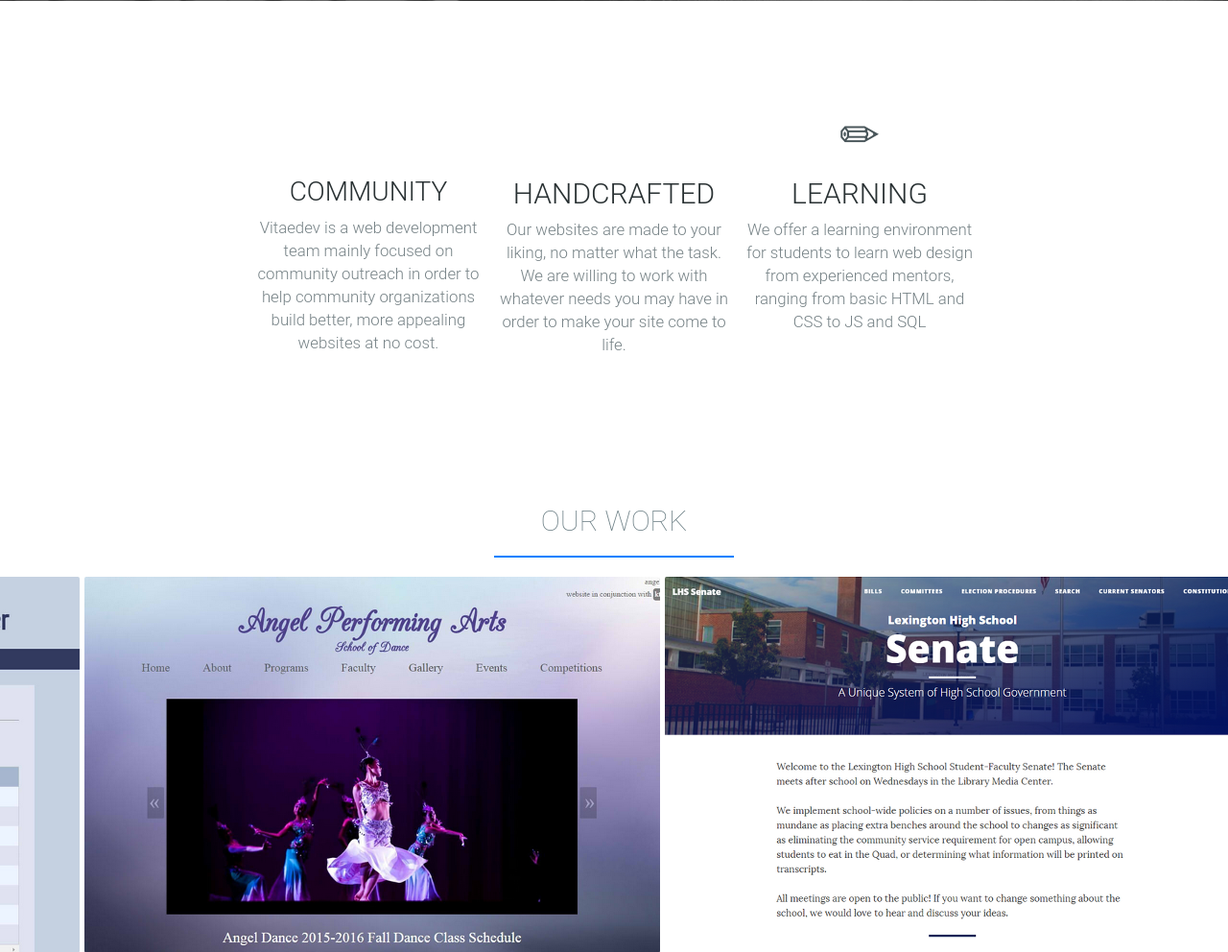
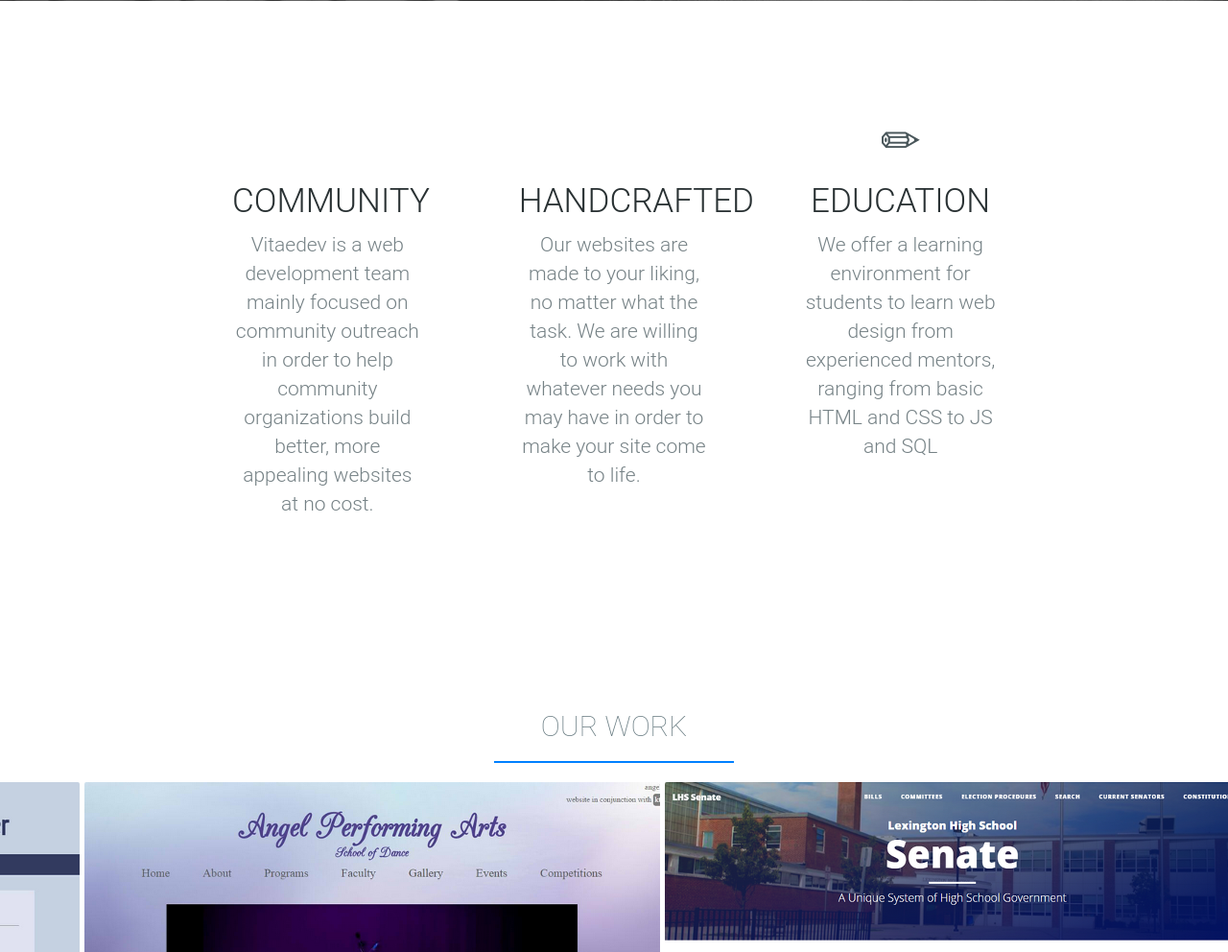
Before and after one commit to vitaedev/vitaedev.github.io, a PHP site: page / in a window 1280 px wide. Shown: the part 712-1704 px from the top of the page at 96% size. Run offline with PHP 8.4, Linux system fonts and the light colour scheme; some libraries are stand-ins or nearby versions; some web fonts are replaced.

Commit message:
some more small changes in styling

```diff
--- a/css/main.css
+++ b/css/main.css
@@ -346,7 +346,7 @@ footer {
 }
 @media (min-width: 1200px) {
     .description{
-        max-width: 60%;
+        max-width: 70%;
     }
 }
 
@@ -363,7 +363,8 @@ footer {
   margin-bottom: 20px;
 }
 .thumbnail{
-  margin-top: 100px;
+  margin-top: 60px;
+  padding: 50px;
   border: none !important;
 }
 
--- a/index.html
+++ b/index.html
@@ -61,8 +61,8 @@
         <div class="single_service wow fadeInUp animated" data-wow-delay="1s" style="visibility: visible; animation-delay: 1s; animation-name: fadeInUp;">
           <span style = "font-size: 50px" class="glyphicon glyphicon-globe" aria-hidden="true"></span>
 
-          <h2 class = "descripHeader" style = "font-size: 200%">COMMUNITY</h2>
-          <p class = "descrip" style ="font-size: 120%">Vitaedev is a web development team mainly focused on community outreach in order to help community organizations build better, more appealing websites at no cost. </p>
+          <h2 class = "descripHeader" style = "font-size: 250%">COMMUNITY</h2>
+          <p class = "descrip" style ="font-size: 150%">Vitaedev is a web development team mainly focused on community outreach in order to help community organizations build better, more appealing websites at no cost. </p>
         </div>
       </div>
 
@@ -71,8 +71,8 @@
         <div class="single_service wow fadeInUp animated" data-wow-delay="1s" style="visibility: visible; animation-delay: 1s; animation-name: fadeInUp;">
 
           <span style = "font-size: 50px" class="glyphicon glyphicon-wrench" aria-hidden="true"></span>
-          <h2 class = "descripHeader">HANDCRAFTED</h2>
-          <p class = "descrip" style = "font-size: 120%">Our websites are made to your liking, no matter what the task. We are willing to work with whatever needs you may have in order to make your site come to life.</p>
+          <h2 class = "descripHeader"  style = "font-size: 250%">HANDCRAFTED</h2>
+          <p class = "descrip" style = "font-size: 150%">Our websites are made to your liking, no matter what the task. We are willing to work with whatever needs you may have in order to make your site come to life.</p>
         </div>
       </div>
       <div class="col-xs-6 col-md-4 text-center thumbnail">
@@ -80,8 +80,8 @@
 
           <span style = "font-size: 50px" class="glyphicon glyphicon-pencil" aria-hidden="true"></span>
 
-          <h2 class = "descripHeader">LEARNING</h2>
-          <p class = "descrip" style ="font-size: 120%">We offer a learning environment for students to learn web design from experienced mentors, ranging from basic HTML and CSS to JS and SQL </p>
+          <h2 class = "descripHeader"  style = "font-size: 250%">EDUCATION</h2>
+          <p class = "descrip" style ="font-size: 150%">We offer a learning environment for students to learn web design from experienced mentors, ranging from basic HTML and CSS to JS and SQL </p>
         </div>
       </div>
 
```
